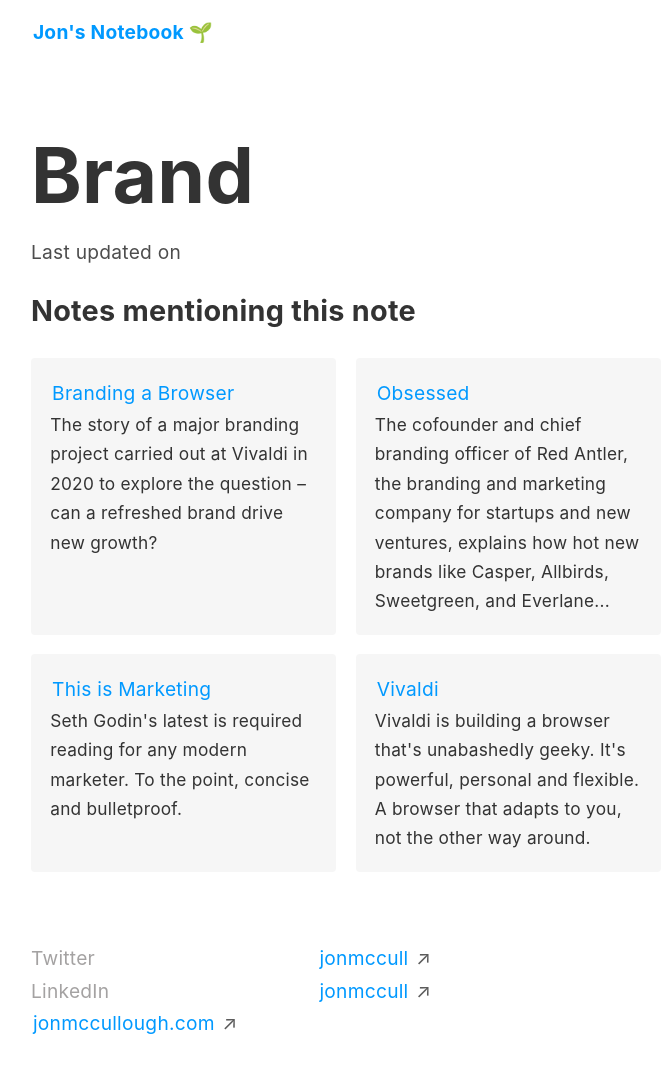
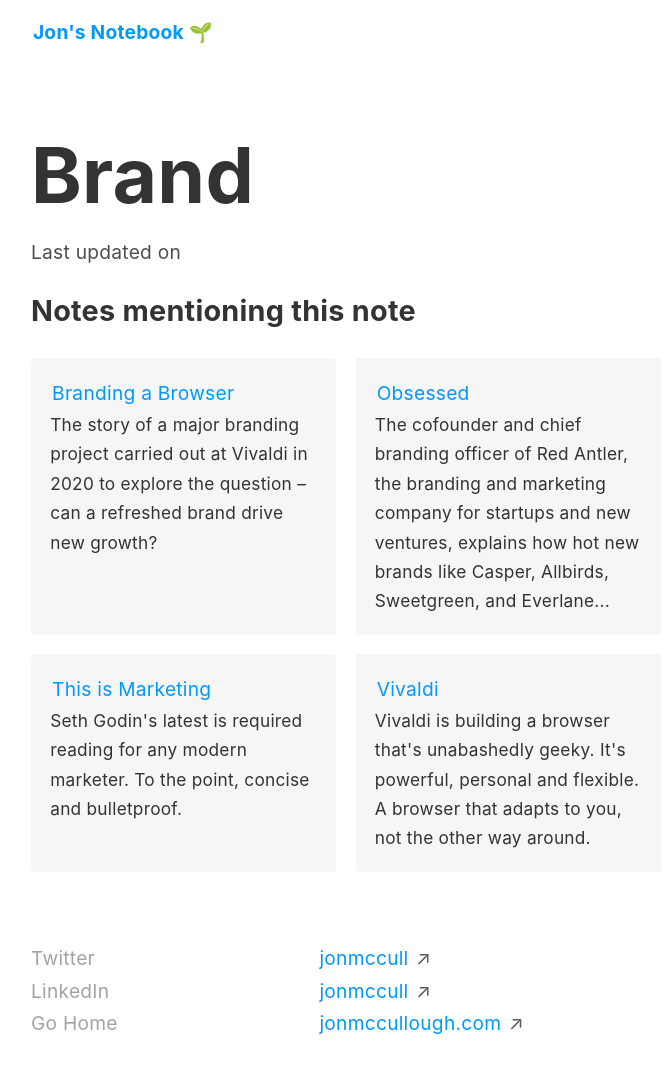
Before and after one commit to jonmccull/digital-garden, a Jekyll site: the page built from _notes/brand.md, in a window 1280 px wide. Shown: the whole page, without its empty margins (294-964 px from the left). Built offline with Jekyll 4.4.1, drawn with Linux system fonts in a browser that asks for light colours.

Commit message:
Update footer social links

```diff
--- a/_includes/social-links.html
+++ b/_includes/social-links.html
@@ -3,11 +3,13 @@
 	<div style="position: relative; width: 30%; float: left; display: block;">
 	  <p class="grey-text" style="margin: 0;">Twitter</p>
 	  <p class="grey-text" style="margin: 0;">LinkedIn</p>
-	  <p style="margin: 0;"><a class="internal-link" href="https://jonmccullough.com/">jonmccullough.com</a> ↗</p>
+	  <p class="grey-text" style="margin: 0;">Go Home</p>
+
 	</div>
 	<div style="position: relative; width: 70%; float: left; display: block;">
 	  <p style="margin: 0;"><a target="blank" href="https://twitter.com/jonmccull">jonmccull</a> ↗</p>
 	  <p style="margin: 0;"><a target="blank" href="https://www.linkedin.com/in/jonmccullough/">jonmccull</a> ↗</p>
+	  <p style="margin: 0;"><a href="https://jonmccullough.com/">jonmccullough.com</a> ↗</p>
 	</div>
   </div>
 <!-- .social-links -->
```
